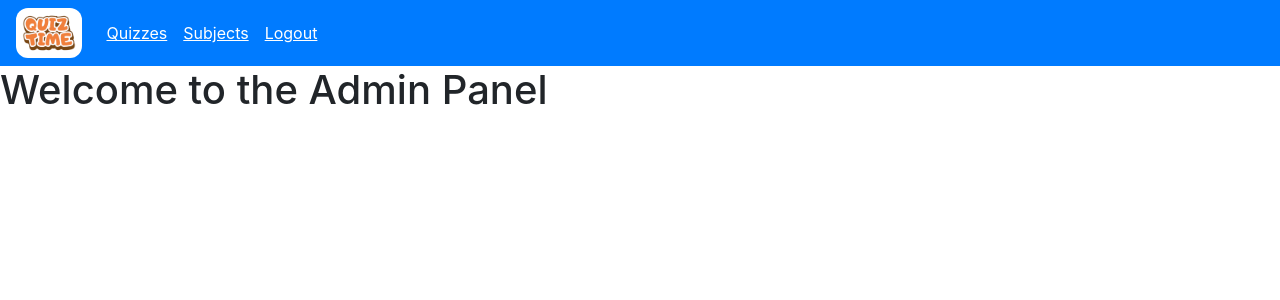
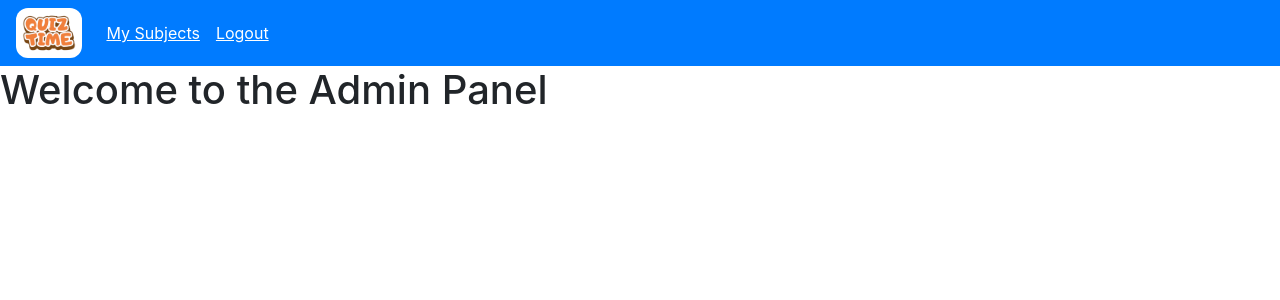
Before and after one commit to abhijain1705/quiz_master_college, a Flask app: page /admin/ in a window 1280 px wide. Shown: the top 300 px of the page. Run offline with Flask 3, Linux system fonts and the light colour scheme; a user stored in the database is signed in; data comes from the database, SQL or seed files in the repository; data that the repository does not hold is empty.

Commit message:
wip quiz stuffs

```diff
--- a/templates/admin/admin_wrapper.html
+++ b/templates/admin/admin_wrapper.html
@@ -23,11 +23,8 @@
   <div class="collapse navbar-collapse" id="navbarSupportedContent">
     <ul class="navbar-nav mr-auto">
       <li class="nav-item">
-        <a class="anchor nav-link" href="/admin/quiz">Quizzes</a>
-      </li>
-      <li class="nav-item">
         <a class="anchor nav-link" href="/admin/subject?skip=0&take=25"
-          >Subjects</a
+          >My Subjects</a
         >
       </li>
 
```
